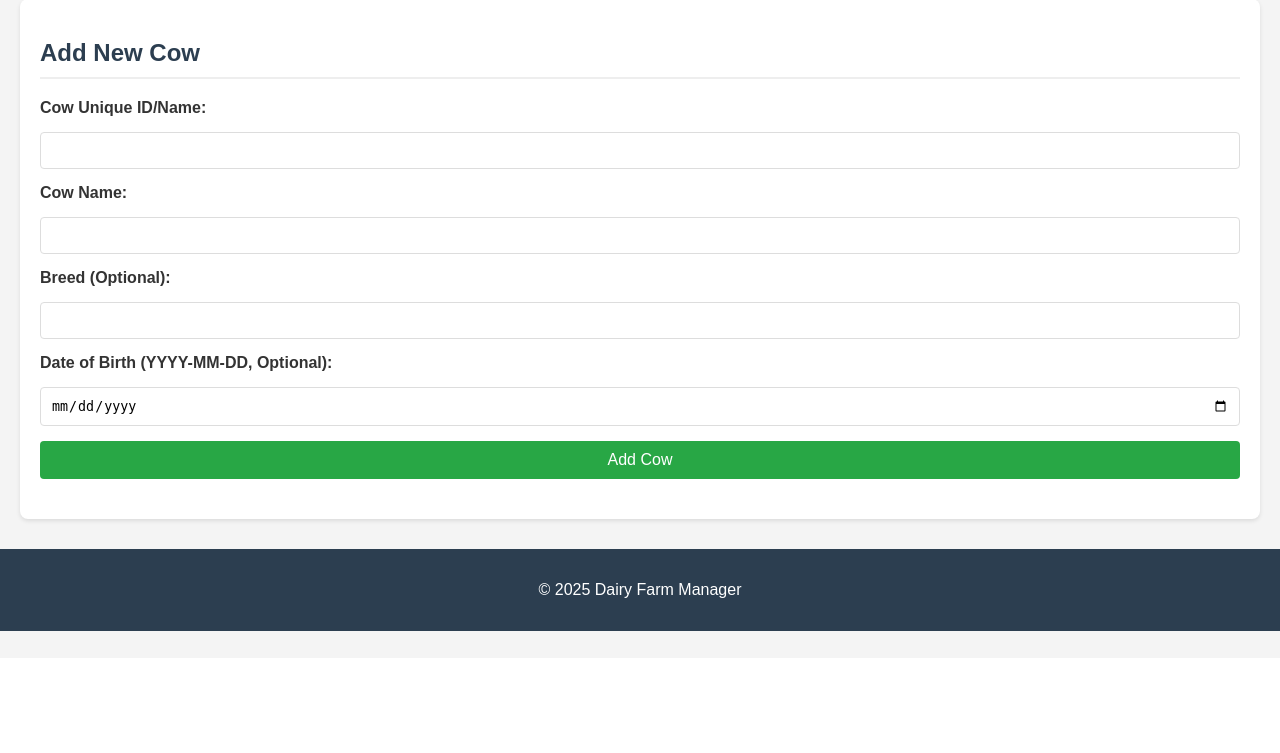
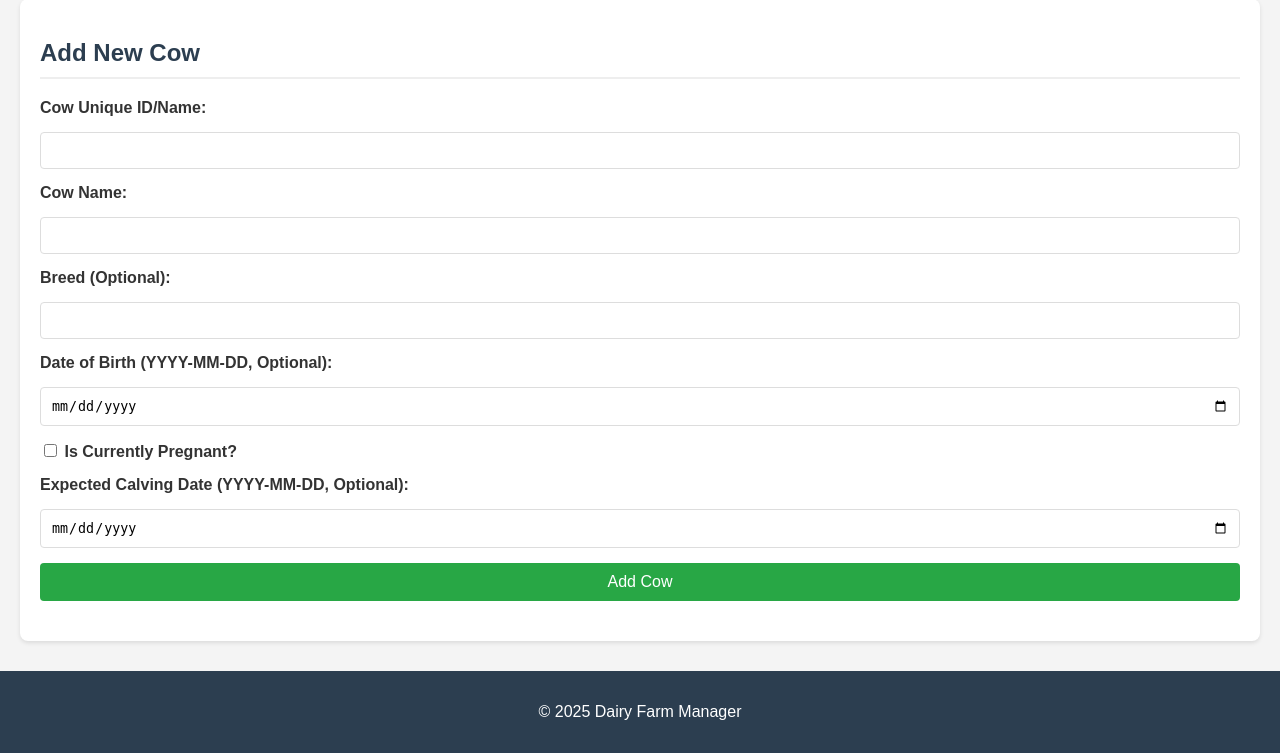
Before and after one commit to Amitath/Dairy-farm, a Flask app: page /cows/add in a window 1280 px wide. Shown: the part 142-895 px from the top of the page. Before the commit the page ends 773 px from the top, so only its background shows below. Run offline with Flask 3, Linux system fonts and the light colour scheme; the visitor is signed in with stand-in values (Sample User, id 1).

Commit message:
Update add_cow.html

```diff
--- a/templates/add_cow.html
+++ b/templates/add_cow.html
@@ -16,6 +16,14 @@
     <label for="date_of_birth">Date of Birth (YYYY-MM-DD, Optional):</label>
     <input type="date" id="date_of_birth" name="date_of_birth" value="{{ request.form.date_of_birth if request.form.date_of_birth else '' }}">
 
+    <div class="checkbox-group">
+        <input type="checkbox" id="is_pregnant" name="is_pregnant" {% if request.form.is_pregnant %}checked{% endif %}>
+        <label for="is_pregnant">Is Currently Pregnant?</label>
+    </div>
+
+    <label for="expected_calving_date">Expected Calving Date (YYYY-MM-DD, Optional):</label>
+    <input type="date" id="expected_calving_date" name="expected_calving_date" value="{{ request.form.expected_calving_date if request.form.expected_calving_date else '' }}">
+
     <button type="submit">Add Cow</button>
 </form>
 {% endblock %}
```
